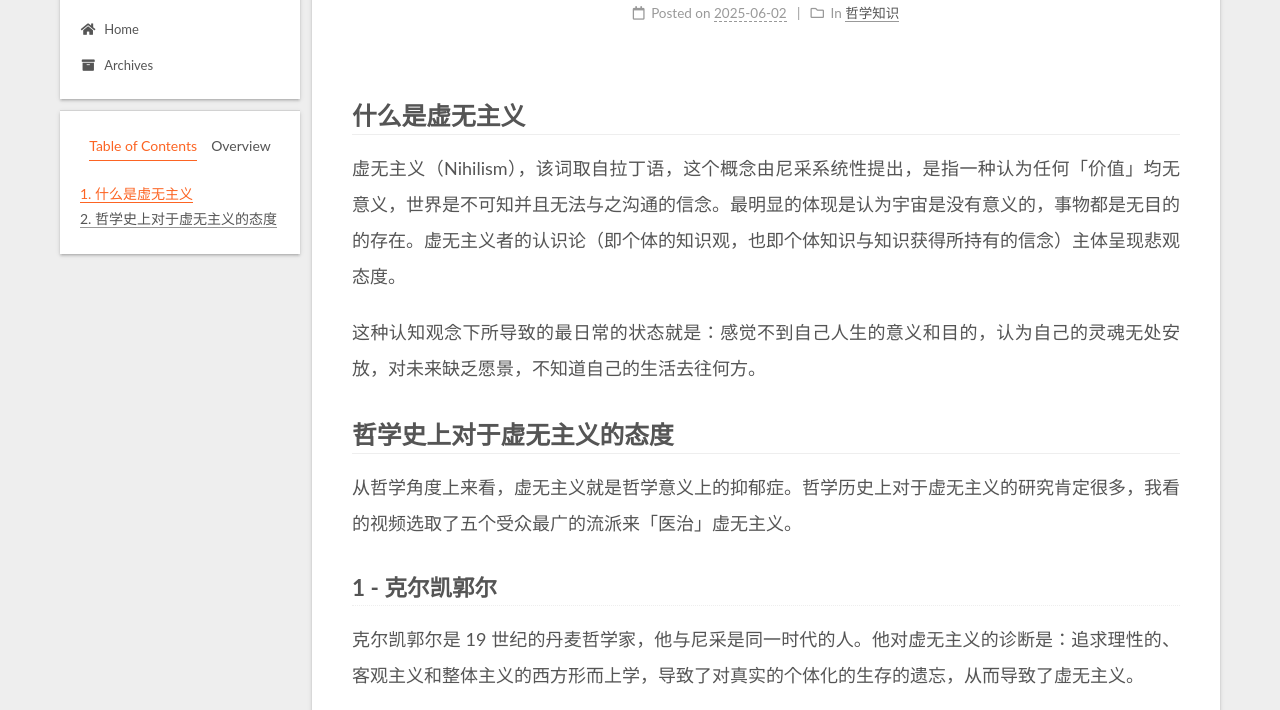
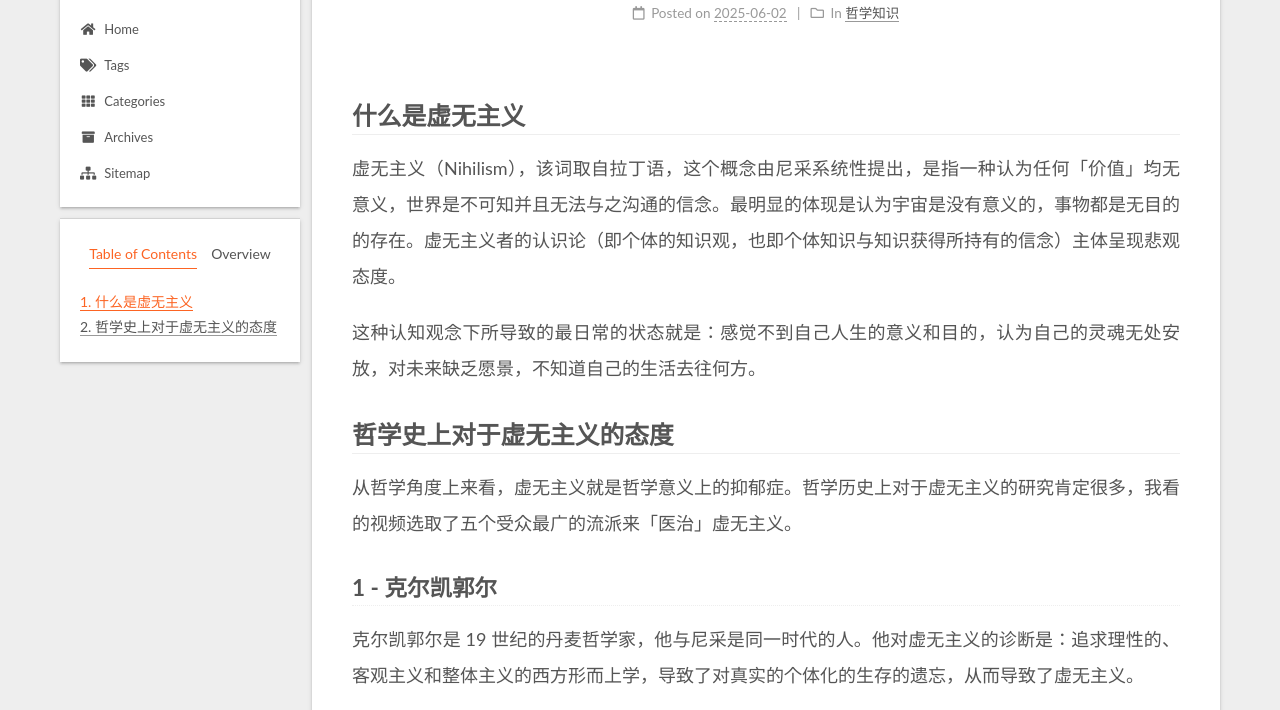
Before and after one commit to tisxst/tisxst.github.io, a plain HTML site: page 2025/06/02/001-Nihilism/index.html in a window 1280 px wide. Shown: the part 87-797 px from the top of the page. Drawn offline with Linux system fonts and the light colour scheme.

Commit message:
Site updated: 2025-06-02 23:55:32

```diff
--- a/2025/06/02/001-Nihilism/index.html
+++ b/2025/06/02/001-Nihilism/index.html
@@ -17,7 +17,7 @@
 
 <script id="hexo-configurations">
     var NexT = window.NexT || {};
-    var CONFIG = {"hostname":"example.com","root":"/","scheme":"Gemini","version":"7.8.0","exturl":false,"sidebar":{"position":"left","display":"post","padding":18,"offset":12,"onmobile":false},"copycode":{"enable":false,"show_result":false,"style":null},"back2top":{"enable":true,"sidebar":false,"scrollpercent":false},"bookmark":{"enable":false,"color":"#222","save":"auto"},"fancybox":false,"mediumzoom":false,"lazyload":false,"pangu":false,"comments":{"style":"tabs","active":null,"storage":true,"lazyload":false,"nav":null},"algolia":{"hits":{"per_page":10},"labels":{"input_placeholder":"Search for Posts","hits_empty":"We didn't find any results for the search: ${query}","hits_stats":"${hits} results found in ${time} ms"}},"localsearch":{"enable":false,"trigger":"auto","top_n_per_article":1,"unescape":false,"preload":false},"motion":{"enable":true,"async":false,"transition":{"post_block":"fadeIn","post_header":"slideDownIn","post_body":"slideDownIn","coll_header":"slideLeftIn","sidebar":"slideUpIn"}}};
+    var CONFIG = {"hostname":"example.com","root":"/","scheme":"Pisces","version":"7.8.0","exturl":false,"sidebar":{"position":"left","display":"post","padding":18,"offset":12,"onmobile":false},"copycode":{"enable":false,"show_result":false,"style":null},"back2top":{"enable":true,"sidebar":false,"scrollpercent":false},"bookmark":{"enable":false,"color":"#222","save":"auto"},"fancybox":false,"mediumzoom":false,"lazyload":false,"pangu":false,"comments":{"style":"tabs","active":null,"storage":true,"lazyload":false,"nav":null},"algolia":{"hits":{"per_page":10},"labels":{"input_placeholder":"Search for Posts","hits_empty":"We didn't find any results for the search: ${query}","hits_stats":"${hits} results found in ${time} ms"}},"localsearch":{"enable":false,"trigger":"auto","top_n_per_article":1,"unescape":false,"preload":false},"motion":{"enable":true,"async":false,"transition":{"post_block":"fadeIn","post_header":"slideDownIn","post_body":"slideDownIn","coll_header":"slideLeftIn","sidebar":"slideUpIn"}}};
   </script>
 
   <meta name="description" content="什么是虚无主义 虚无主义（Nihilism），该词取自拉丁语，这个概念由尼采系统性提出，是指一种认为任何「价值」均无意义，世界是不可知并且无法与之沟通的信念。最明显的体现是认为宇宙是没有意义的，事物都是无目的的存在。虚无主义者的认识论（即个体的知识观，也即个体知识与知识获得所持有的信念）主体呈现悲观态度。 这种认知观念下所导致的最日常的状态就是：感觉不到自己人生的意义和目的，认为自己的灵魂无处安放">
@@ -118,9 +118,24 @@
     <a href="/" rel="section"><i class="fa fa-home fa-fw"></i>Home</a>
 
   </li>
+        <li class="menu-item menu-item-tags">
+
+    <a href="/tags/" rel="section"><i class="fa fa-tags fa-fw"></i>Tags</a>
+
+  </li>
+        <li class="menu-item menu-item-categories">
+
+    <a href="/categories/" rel="section"><i class="fa fa-th fa-fw"></i>Categories</a>
+
+  </li>
         <li class="menu-item menu-item-archives">
 
     <a href="/archives/" rel="section"><i class="fa fa-archive fa-fw"></i>Archives</a>
+
+  </li>
+        <li class="menu-item menu-item-sitemap">
+
+    <a href="/sitemap.xml" rel="section"><i class="fa fa-sitemap fa-fw"></i>Sitemap</a>
 
   </li>
   </ul>
@@ -393,7 +408,7 @@
   </span>
   <span class="author" itemprop="copyrightHolder">Henry</span>
 </div>
-  <div class="powered-by">Powered by <a href="https://hexo.io/" class="theme-link" rel="noopener" target="_blank">Hexo</a> & <a href="https://theme-next.org/" class="theme-link" rel="noopener" target="_blank">NexT.Gemini</a>
+  <div class="powered-by">Powered by <a href="https://hexo.io/" class="theme-link" rel="noopener" target="_blank">Hexo</a> & <a href="https://pisces.theme-next.org/" class="theme-link" rel="noopener" target="_blank">NexT.Pisces</a>
   </div>
 
 
```
Also changed, not shown: 2025/06/02/Welcome-to-Tisxst-s-Blog/index.html (+17 -2 lines), archives/2025/06/index.html (+17 -2 lines), archives/2025/index.html (+17 -2 lines), archives/index.html (+17 -2 lines), categories/个人生活/index.html (+17 -2 lines), categories/哲学知识/index.html (+17 -2 lines), index.html (+17 -2 lines), tags/哲学观点/index.html (+17 -2 lines), tags/说明/index.html (+17 -2 lines).
